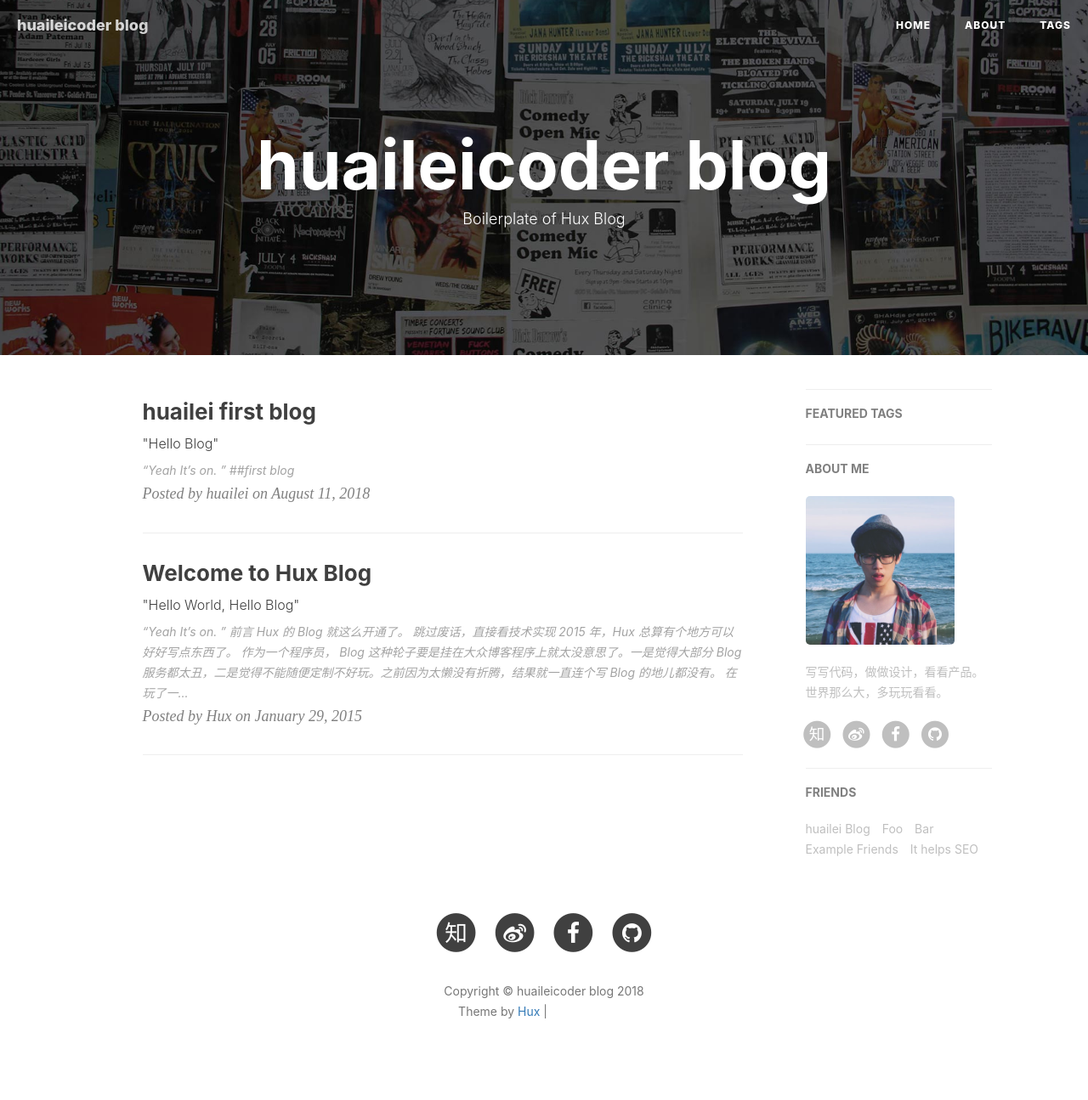
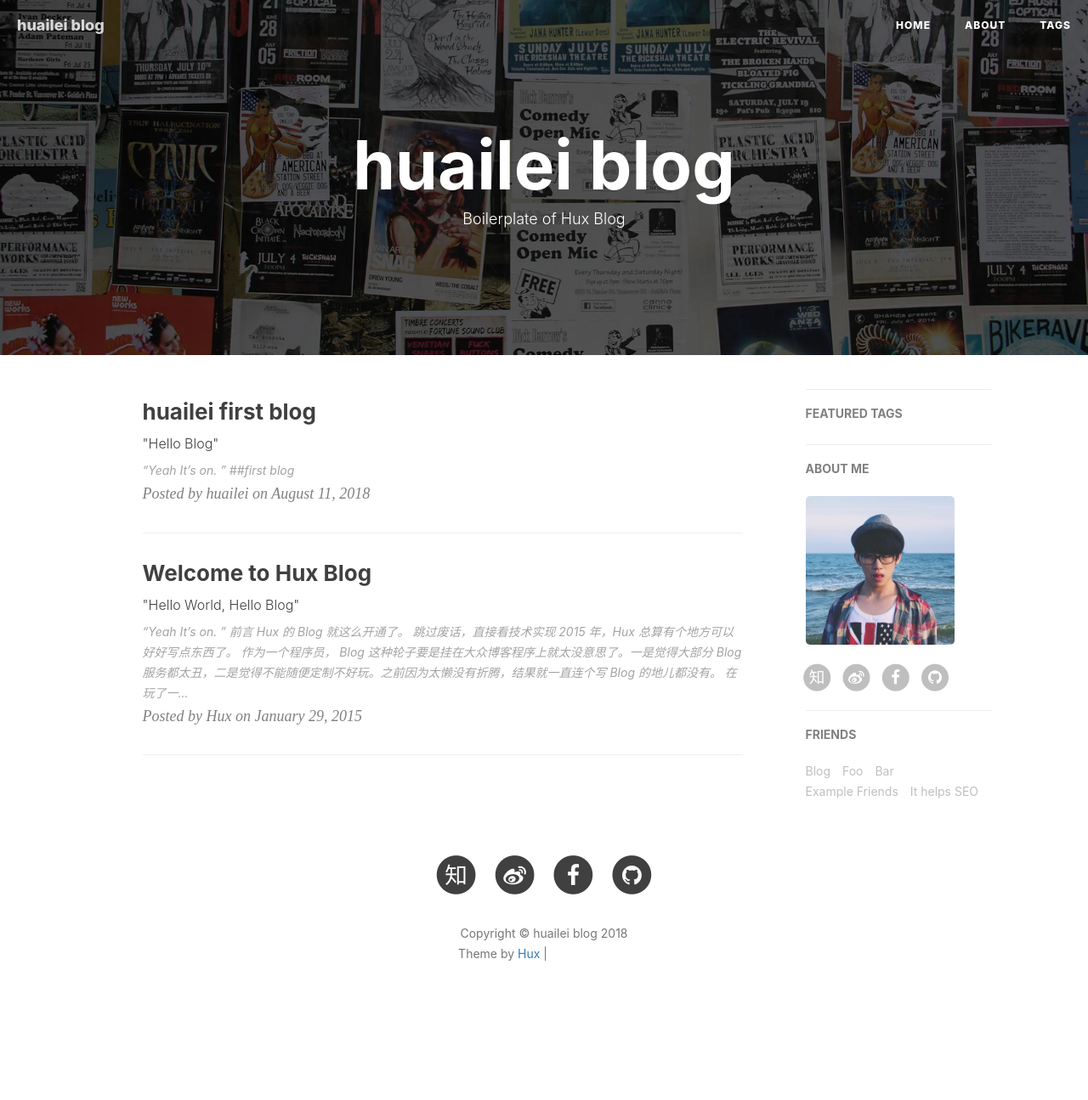
Before and after one commit to huaileicoder/huaileicoder.github-io, a Jekyll site: the page built from index.html, in a window 1280 px wide. Shown: the whole page at 85% size. Built offline with Jekyll 4.4.1, drawn with Linux system fonts in a browser that asks for light colours; nearby versions of some CDN libraries; the list of posts is cut into pages by our own code; comment, search, counter and statistics services are not loaded; after the commit the page ends 1227 px from its top, so only the background shows below that; grey boxes are pictures that could not be loaded.

Commit message:
update branch gh-pages

```diff
--- a/_config.yml
+++ b/_config.yml
@@ -1,6 +1,6 @@
 # Site settings
-title: huaileicoder blog
-SEOTitle: 你的博客 | Your Blog
+title: huailei blog
+SEOTitle: huailei的博客 | huailei Blog
 header-img: img/home-bg.jpg
 email: huailei2017@gmail.com
 description: ""
@@ -68,7 +68,7 @@ ga_domain: huangxuan.me
 
 # Sidebar settings
 sidebar: true                           # whether or not using Sidebar.
-sidebar-about-description: "写写代码，做做设计，看看产品。世界那么大，多玩玩看看。"
+sidebar-about-description: ""
 sidebar-avatar: /img/avatar-hux.jpg      # use absolute URL, seeing it's used in both `/` and `/about/`
 
 
@@ -82,7 +82,7 @@ featured-condition-size: 1              # A tag will be featured if the size of
 # Friends
 friends: [
     {
-        title: "huailei Blog",
+        title: "Blog",
         href:
     },{
         title: "Foo",
```
